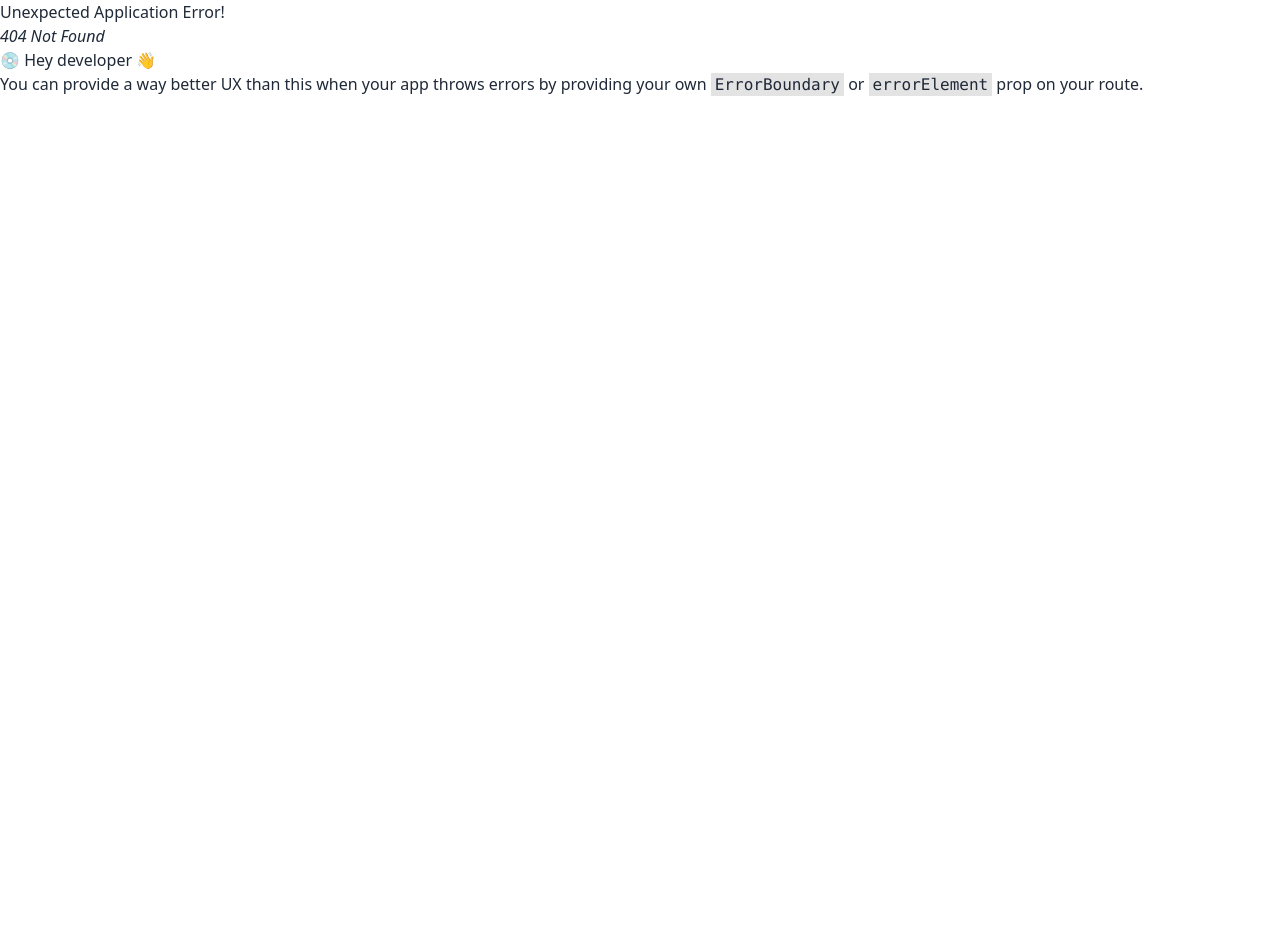
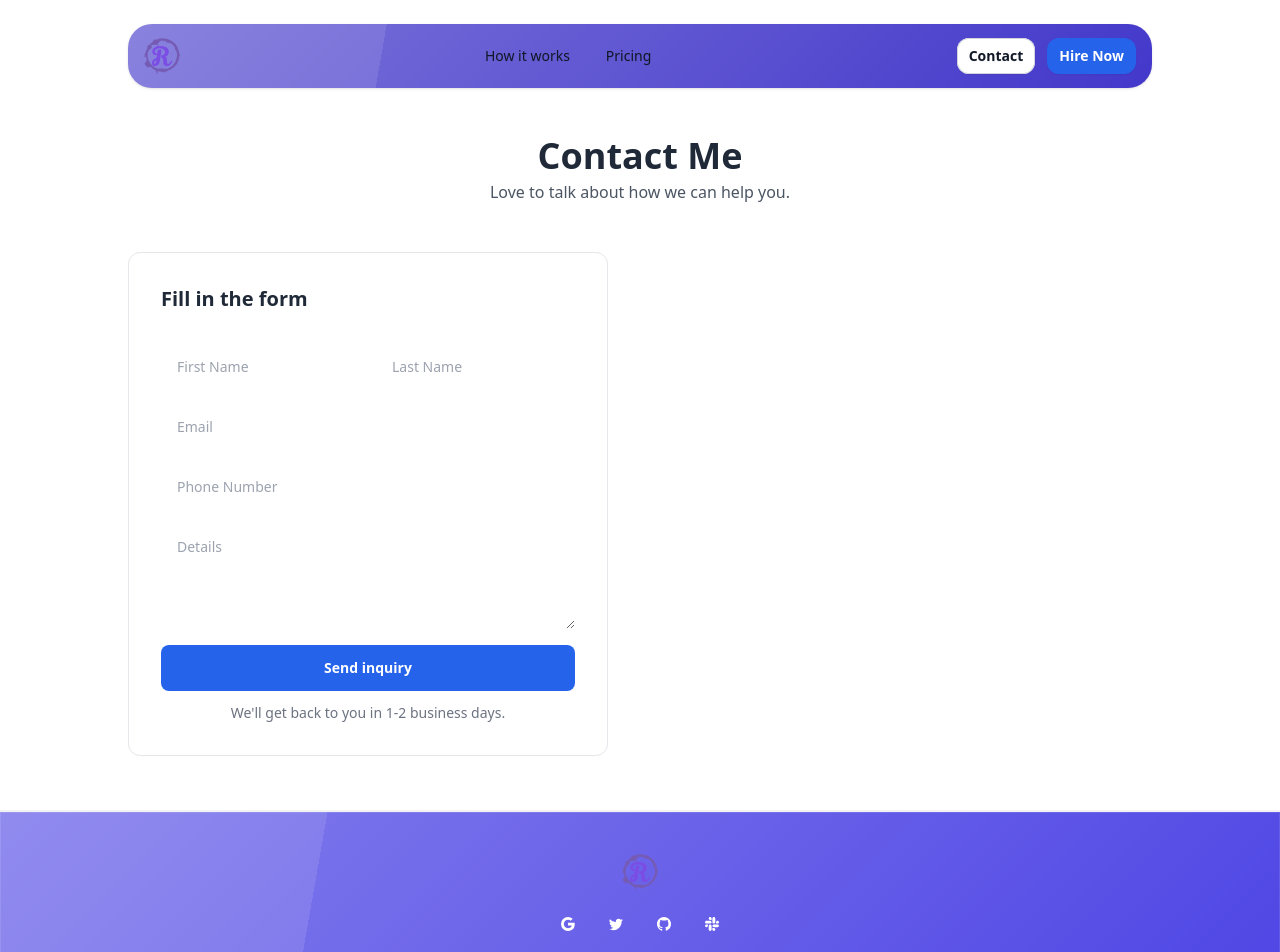
Before and after one commit to mrokonuzzaman040/my-resume, a React (Vite) app: page /contact in a window 1280 px wide. Before the commit this address had no page. Shown: the top 952 px of the page. Before the commit the page ends 800 px from the top, so only its background shows below. Built offline with nearby package versions, Linux system fonts and the light colour scheme.

Commit message:
Add Contact component to Homepage and update Navbar styling

```diff
--- a/src/components/Contact/Contact.jsx
+++ b/src/Layout/Home/Contact/Contact.jsx
@@ -6,10 +6,10 @@ const Contact = () => {
             <div class="max-w-2xl lg:max-w-5xl mx-auto">
                 <div class="text-center">
                     <h1 class="text-3xl font-bold text-gray-800 sm:text-4xl dark:text-white">
-                        Contact us
+                        Contact Me
                     </h1>
                     <p class="mt-1 text-gray-600 dark:text-gray-400">
-                        We'd love to talk about how we can help you.
+                        Love to talk about how we can help you.
                     </p>
                 </div>
 
--- a/src/Layout/Home/Homepage.jsx
+++ b/src/Layout/Home/Homepage.jsx
@@ -8,7 +8,7 @@ const Homepage = () => {
         <div>
             <Navbar></Navbar>
             <Outlet></Outlet>
-            {/* <Footer></Footer> */}
+            <Footer></Footer>
         </div>
     );
 };
--- a/src/components/Navbar/Navbar.jsx
+++ b/src/components/Navbar/Navbar.jsx
@@ -3,6 +3,7 @@ import logo from '../../assets/fabicon.svg'
 
 const Navbar = () => {
     return (
+        <div className="mb-20">
             <header
                 className="fixed glass inset-x-0 top-0 z-30 mx-auto w-full max-w-screen-md border border-gray-100 bg-indigo-700 py-3 shadow backdrop-blur-lg md:top-6 md:rounded-3xl lg:max-w-screen-lg">
                 <div className="px-4">
@@ -29,6 +30,7 @@ const Navbar = () => {
                     </div>
                 </div>
             </header>
+        </div>
     );
 };
 
```
Also changed, not shown: src/Routers/Router.jsx (+8 -0 lines). Lines whose indentation alone changed are shown as unchanged.
